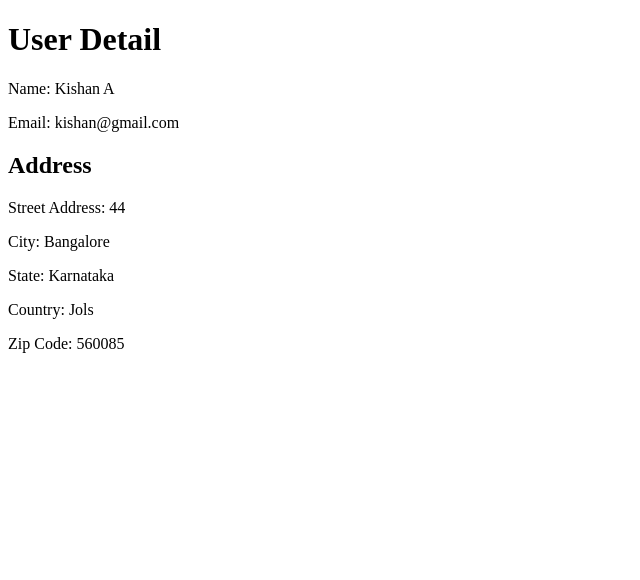
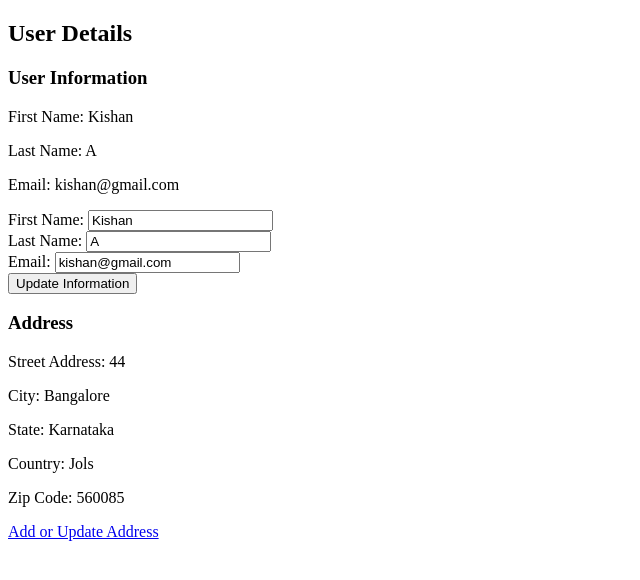
Before and after one commit to codingsculptor/E-commerce, a Django app: page /shopee/user/ in a window 1280 px wide. Shown: the top 580 px of the page, without its empty margins (0-640 px from the left). Run offline with Django 4.2, Linux system fonts and the light colour scheme; a user stored in the database is signed in; data comes from the database, SQL or seed files in the repository; both versions use the stored data as it was after the commit.

Commit message:
Added features for address

```diff
--- a/Ecommerce/Ecommerce/urls.py
+++ b/Ecommerce/Ecommerce/urls.py
@@ -18,7 +18,9 @@ from django.urls import path, include
 from django.conf import settings
 from django.conf.urls.static import static
 
+
+app_name = 'admin'
 urlpatterns = [
-    path('admin/', admin.site.urls),
+    path('admin/', admin.site.urls, name="admin-site"),
     path('shopee/', include('shopee.urls'))
 ] + static(settings.MEDIA_URL, document_root=settings.MEDIA_ROOT)
--- a/Ecommerce/shopee/models.py
+++ b/Ecommerce/shopee/models.py
@@ -22,9 +22,12 @@ class CartItem(models.Model):
     quantity = models.PositiveIntegerField(default=1)
 
 class Address(models.Model):
-    user = models.ForeignKey(User, on_delete=models.CASCADE)
+    user = models.OneToOneField(User, on_delete=models.CASCADE)
     street_address = models.CharField(max_length=100)
-    city = models.CharField(max_length=100)
-    state = models.CharField(max_length=100)
-    country = models.CharField(max_length=100)
+    city = models.CharField(max_length=50)
+    state = models.CharField(max_length=50)
+    country = models.CharField(max_length=50)
     zip_code = models.CharField(max_length=20)
+
+    def __str__(self):
+        return f'{self.street_address}, {self.city}, {self.state}, {self.country} {self.zip_code}'
--- a/Ecommerce/shopee/templates/shopee/user_detail.html
+++ b/Ecommerce/shopee/templates/shopee/user_detail.html
@@ -8,22 +8,36 @@
     <title>User Detail</title>
 </head>
 <body>
-    <h1>User Detail</h1>
-    {% if user %}
-        <p>Name: {{ user.first_name }} {{ user.last_name }}</p>
-        <p>Email: {{ user.email }}</p>
+    <h2>User Details</h2>
+    <h3>User Information</h3>
+    <p>First Name: {{ user.first_name }}</p>
+    <p>Last Name: {{ user.last_name }}</p>
+    <p>Email: {{ user.email }}</p>
+
+    <form method="post" action="{% url 'update_user_info' %}">
+        {% csrf_token %}
+        <label for="id_first_name">First Name:</label>
+        <input type="text" id="id_first_name" name="first_name" value="{{ user.first_name }}"><br>
+        <label for="id_last_name">Last Name:</label>
+        <input type="text" id="id_last_name" name="last_name" value="{{ user.last_name }}"><br>
+        <label for="id_email">Email:</label>
+        <input type="email" id="id_email" name="email" value="{{ user.email }}"><br>
+        <button type="submit">Update Information</button>
+    </form>
+
+    <h3>Address</h3>
+    {% if user.address %}
+        <p>Street Address: {{ user.address.street_address }}</p>
+        <p>City: {{ user.address.city }}</p>
+        <p>State: {{ user.address.state }}</p>
+        <p>Country: {{ user.address.country }}</p>
+        <p>Zip Code: {{ user.address.zip_code }}</p>
     {% else %}
-        <p>User details not found.</p>
+        <p>No address found.</p>
     {% endif %}
-    {% if address %}
-        <h2>Address</h2>
-        <p>Street Address: {{ address.street_address }}</p>
-        <p>City: {{ address.city }}</p>
-        <p>State: {{ address.state }}</p>
-        <p>Country: {{ address.country }}</p>
-        <p>Zip Code: {{ address.zip_code }}</p>
-    {% else %}
-        <p>No address found for this user.</p>
-    {% endif %}
+
+    <!-- Add link to update address -->
+    <a href="{% url 'add_address' %}">Add or Update Address</a>
+
 </body>
 </html>
--- a/Ecommerce/shopee/urls.py
+++ b/Ecommerce/shopee/urls.py
@@ -13,4 +13,6 @@ urlpatterns = [
     path('login_register/', views.login_register, name='login_register'),
     path('login/', views.login_view, name='login_user'),
     path('register/', views.register_view, name='register_user'),
+    path('update-user-info/', views.update_user_info, name="update_user_info"),
+    path('add_address/', views.add_address, name='add_address'),
 ]
--- a/Ecommerce/shopee/views.py
+++ b/Ecommerce/shopee/views.py
@@ -6,6 +6,8 @@ from django.contrib.auth import authenticate, login
 from django.contrib.auth.forms import AuthenticationForm, UserCreationForm
 from .models import Product, Cart, CartItem, Address
 
+from django.contrib.auth.decorators import login_required
+
 def product_list(request):
     products = Product.objects.all()
     return render(request, 'shopee/product_list.html', {'products': products})
@@ -13,10 +15,12 @@ def product_list(request):
 def cart_view(request):
     user = request.user
     cart = Cart.objects.filter(user=user).first()
+    cart_items = []
     if cart:
         cart_items = CartItem.objects.filter(cart=cart)
-    else:
-        cart_items = []
+        # Retrieve product images for cart items
+        for item in cart_items:
+            item.product.image_url = item.product.image.url
     return render(request, 'shopee/cart.html', {'cart_items': cart_items})
 
 def user_detail(request):
@@ -99,3 +103,40 @@ def register_view(request):
     else:
         form = UserCreationForm()
     return render(request, 'shopee/register.html', {'form': form})
+
+
+@login_required
+def update_user_info(request):
+    if request.method == 'POST':
+        user = request.user
+        user.first_name = request.POST.get('first_name')
+        user.last_name = request.POST.get('last_name')
+        user.email = request.POST.get('email')
+        user.save()
+        messages.success(request, 'User information updated successfully.')
+        return redirect('user_detail')
+    else:
+        return render(request, 'shopee/user_detail.html')
+
+def add_address(request):
+    user = request.user
+    if request.method == 'POST':
+        street_address = request.POST.get('street_address')
+        city = request.POST.get('city')
+        state = request.POST.get('state')
+        country = request.POST.get('country')
+        zip_code = request.POST.get('zip_code')
+
+        # Check if user already has an address
+        address, created = Address.objects.get_or_create(user=user)
+        address.street_address = street_address
+        address.city = city
+        address.state = state
+        address.country = country
+        address.zip_code = zip_code
+        address.save()
+
+        messages.success(request, 'Address updated successfully.')
+        return redirect('user_detail')
+
+    return render(request, 'shopee/add_address.html')
```
Also changed, not shown: Ecommerce/shopee/static/shopee/product_list.css (+10 -10 lines), Ecommerce/shopee/templates/shopee/cart.html (+48 -4 lines), Ecommerce/shopee/templates/shopee/product_list.html (+5 -4 lines), Ecommerce/db.sqlite3.
